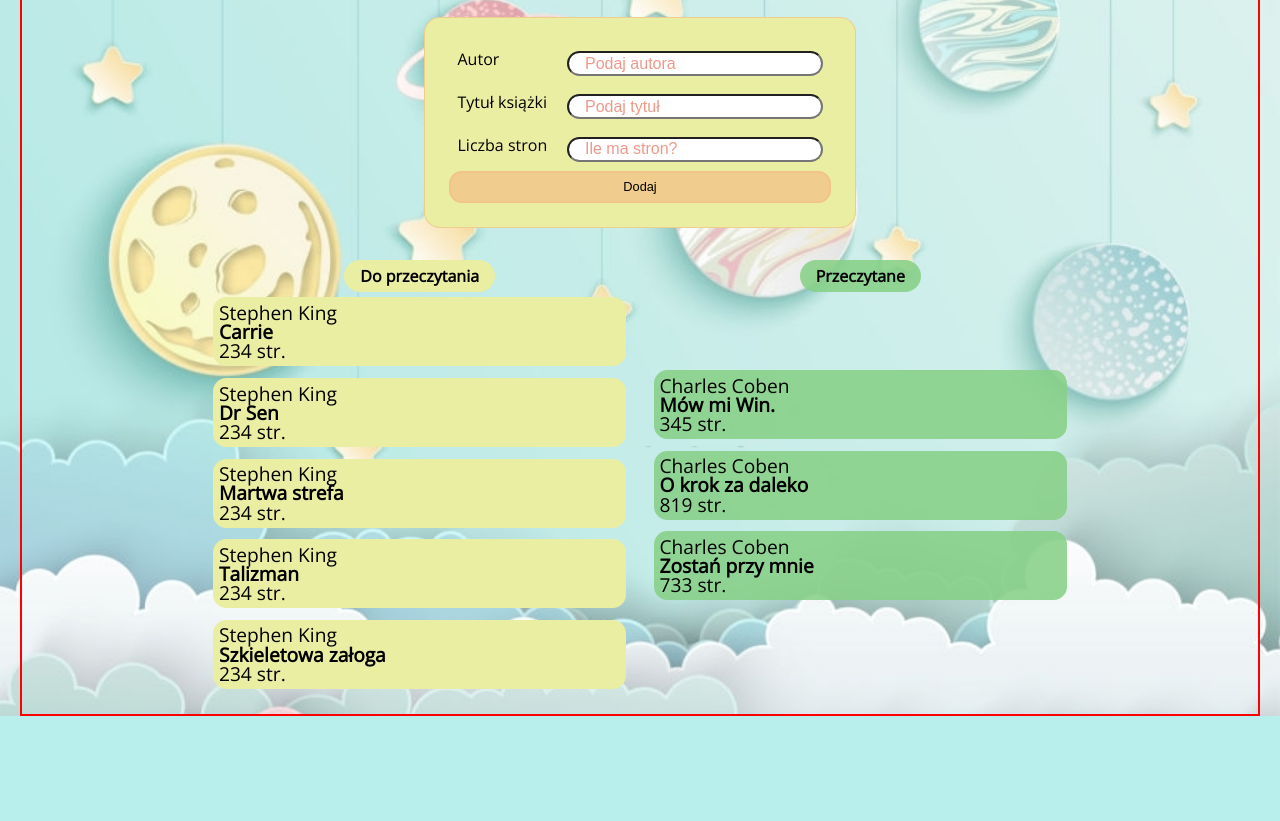
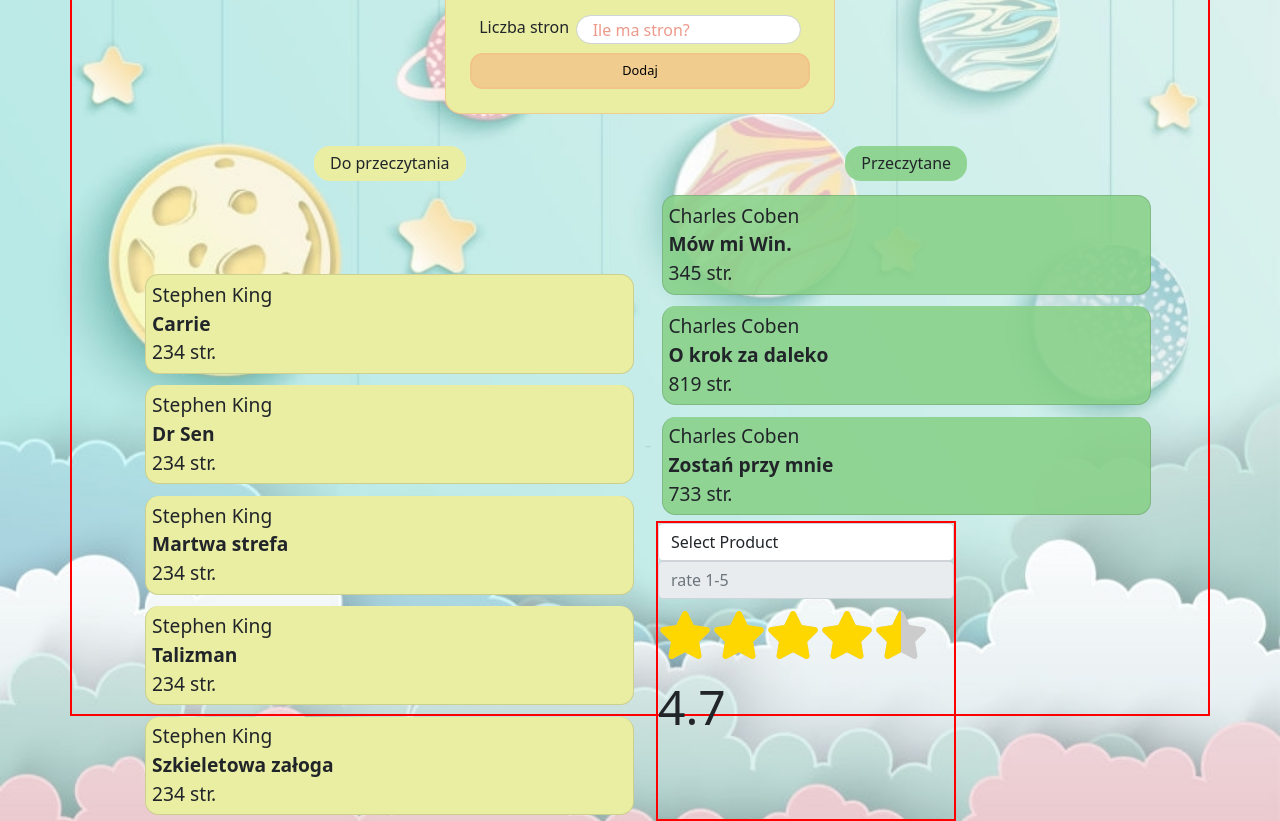
Before and after one commit to haniyan/toReadApp, a website: page public/index.html in a window 1280 px wide. Shown: the part 84-905 px from the top of the page. Before the commit the page ends 800 px from the top, so only its background shows below. Drawn offline with nearby package versions, Linux system fonts and the light colour scheme.

Commit message:
first step of stars rate

```diff
--- a/public/index.html
+++ b/public/index.html
@@ -6,12 +6,13 @@
     <meta http-equiv="X-UA-Compatible" content="ie=edge">
     <title>Co by tu przeczytać?</title>
     <link rel="stylesheet" href="css/styles.css">
-
     <link rel="preconnect" href="https://fonts.googleapis.com">
     <link rel="preconnect" href="https://fonts.gstatic.com" crossorigin>
     <link href="https://fonts.googleapis.com/css2?family=Open+Sans:wght@300&display=swap" rel="stylesheet">
-
-
+<!--bootstrap-->
+    <link rel="stylesheet" href="https://cdn.jsdelivr.net/npm/bootstrap@5.1.3/dist/css/bootstrap.min.css" integrity="sha384-1BmE4kWBq78iYhFldvKuhfTAU6auU8tT94WrHftjDbrCEXSU1oBoqyl2QvZ6jIW3" crossorigin="anonymous">
+<!--    kit do fontawesome-->
+    <script src="https://kit.fontawesome.com/15d31d9c5a.js" crossorigin="anonymous"></script>
 </head>
 <body>
 <main class="container">
@@ -47,9 +48,6 @@
                 <span class="list-group-item">Stephen King<strong><br> Talizman</strong><br>234 str.</span>
                 <span class="list-group-item">Stephen King<strong><br> Szkieletowa załoga</strong><br>234 str.</span>
             </div>
-            <div class="progress">
-<!--                miejsce na wskaźnik postępu czytania-->
-            </div>
         </div>
         <div class="col-2">
             <h4 class="title">Przeczytane</h4>
@@ -57,14 +55,31 @@
                 <span class="list-group-item ">Charles Coben<strong><br>Mów mi Win.</strong><br>345 str.</span>
                 <span class="list-group-item ">Charles Coben<strong><br>O krok za daleko</strong><br>819 str.</span>
                 <span class="list-group-item ">Charles Coben<strong><br>Zostań przy mnie</strong><br>733 str.</span>
+                <div class="star-container">
+                    <div class="form-group">
+                        <!--            bootstrap-->
+                        <select id="product-select" class="form-control custom-select">
+                            <option value="0" disabled selected> Select Product</option>
+                            <option value="book">book</option>
+                        </select>
+                    </div>
+                    <div class="form-group">
+                        <input type="number" id="rating-control" class="form-control" step="0.1" max="5" placeholder="rate 1-5" disabled>
+                    </div>
+                    <div class="book">
+                        <div class="stars-outer">
+                            <div class="stars-inner"></div>
+                        </div>
+                        <span class="number-rating"></span>
+                    </div>
+                </div>
+            </div>
 
-            </div>
-            <div class="ratio">
-<!--                miejsce na liniki z ocena ksiazek--><br>
-            </div>
         </div>
     </div>
+
 </main>
 </body>
 <script src="js/app.js"></script>
+<script src="js/stars.js"></script>
 </html>
--- /dev/null
+++ b/public/js/stars.js
@@ -0,0 +1,61 @@
+// initial rating
+
+const ratings = {
+    book: 4.7,
+}
+
+const starsTotal = 5;
+
+//Run getRatings when DOM loads
+document.addEventListener('DOMContentLoaded', getRatings)
+
+//form elements grab
+
+const productSelect = document.getElementById("product-select");
+const ratingControl = document.getElementById("rating-control");
+
+//init product
+
+let product;
+
+//product select change
+productSelect.addEventListener("change", (e) => {
+    product = e.target.value;
+//   enable rating control
+    ratingControl.disabled = false;
+    ratingControl.value = ratings[product];
+
+})
+
+//rating control change
+ratingControl.addEventListener("blur", (e) => {
+    const rating = e.target.value;
+
+    // make sure 5 or under
+    if (rating > 5) {
+        alert("Please rate 1-5")
+        return;
+
+    }
+    // change rating
+    rating[product] = rating;
+    getRatings()
+
+})
+
+//Get ratings
+
+function getRatings() {
+    for (let rating in ratings) {
+        const starPercentage = (ratings[rating] / starsTotal) * 100;
+        const starPercentageRounded = `${Math.round(starPercentage / 10) * 10}%`;
+
+        const ratingElement = document.querySelector(`.${rating} .stars-inner`);
+        console.log(ratingElement)
+        ratingElement.style.width = starPercentageRounded;
+
+        const numberRating = document.querySelector(`.${rating} .number-rating`);
+        numberRating.innerHTML = ratings[rating];
+
+    }
+}
--- a/src/styles/_custom.scss
+++ b/src/styles/_custom.scss
@@ -20,21 +20,25 @@
     align-items: center;
     justify-content: center;
 
-    .error{
+    .error {
       height: 2em;
       color: red;
       font-size: 1em;
       font-weight: bold;
 
     }
-    .main-title{
+
+    .main-title {
+      margin-bottom: 1em;
+      padding: 0.5em;
+      border-radius: 50px;
+      background-color: $color-pink;
       font-size: 1.5em;
-      margin-bottom:1em;
-
+      font-weight: bold;
 
     }
 
-    .form{
+    .form {
       padding: 1.5em;
       background-color: $color-yellow;
       border: 0.1em solid $color-orange;
@@ -43,17 +47,18 @@
       flex-direction: column;
       width: 35%;
 
-      .form-group{
+      .form-group {
         padding: 0.55em;
         display: flex;
         justify-content: space-between;
 
-        .form-control{
+        .form-control {
           padding: 0.1em 1em;
           border-radius: 1em;
           width: 70%;
           font-size: 1em;
-          &::placeholder{
+
+          &::placeholder {
             color: rgba(229, 109, 89, 0.7);
           }
 
@@ -61,7 +66,7 @@
 
       }
 
-      .add{
+      .add {
         font-size: 0.8em;
         padding: 0.5em 0.75em;
         border: 2px solid $color-orange;
@@ -69,7 +74,7 @@
         background-color: $color-orange;
         transition: 1s;
 
-        &:hover{
+        &:hover {
           cursor: pointer;
           border: 2px solid $color-blue;
           background-color: $color-mint;
@@ -81,11 +86,11 @@
 
     .read-container {
       display: flex;
-      width: 70%;
+      width: 90%;
 
       .col-1, .col-2 {
+        width: 50%;
         margin-top: 2em;
-        width: 50%;
         display: flex;
         flex-direction: column;
         justify-content: space-between;
@@ -103,11 +108,12 @@
           display: flex;
           flex-direction: column;
 
-          .list-group-item{
+          .list-group-item {
             margin: 0.3em;
             font-size: 1.2em;
             padding: 0.3em;
             border-radius: 0.7em;
+            cursor: pointer;
 
           }
 
@@ -116,6 +122,7 @@
 
       .col-1 {
         margin-right: 0.5em;
+
         .title {
 
           background-color: $color-yellow;
@@ -126,7 +133,7 @@
             background-color: $color-yellow;
             transition: 1s;
 
-            &:hover{
+            &:hover {
               background-color: $color-green;
 
             }
@@ -136,9 +143,11 @@
 
       .col-2 {
         margin-left: 0.5em;
+
         .title {
           background-color: $color-green;
         }
+
         .list-group {
 
           .list-group-item {
@@ -153,4 +162,43 @@
 
   }
 
+  .star-container {
+    border: 2px solid red;
+    width: 300px;
+    height: 300px;
+    font-size: 3em;
+
+    .stars-outer {
+      position: relative; //bo wewnetrzne beda absolute
+      display: inline-block;
+
+      &:before {
+        content: "\f005 \f005 \f005 \f005 \f005";
+        font-family: $stars-font;
+        font-weight: 900;
+        color: #ccc;
+      }
+
+
+      .stars-inner {
+        position: absolute;
+        top: 0;
+        left: 0;
+        white-space: nowrap;
+        overflow: hidden;
+        width: 0;
+
+        &:before {
+          content: "\f005 \f005 \f005 \f005 \f005";
+          font-family: $stars-font;
+          font-weight: 900;
+          color: gold;
+        }
+      }
+
+    }
+
+
+  }
+
 }
--- a/src/styles/_variables.scss
+++ b/src/styles/_variables.scss
@@ -1,4 +1,5 @@
 $main-font: 'Open Sans', sans-serif;
+$stars-font: 'Font Awesome 5 Free';
 $color-blue: #20b4d8;
 $color-pink: rgba(244, 147, 233, 0.65);
 $color-orange: rgba(242, 191, 135, 0.7);
```
Also changed, not shown: public/css/styles.css, 1 other file.
